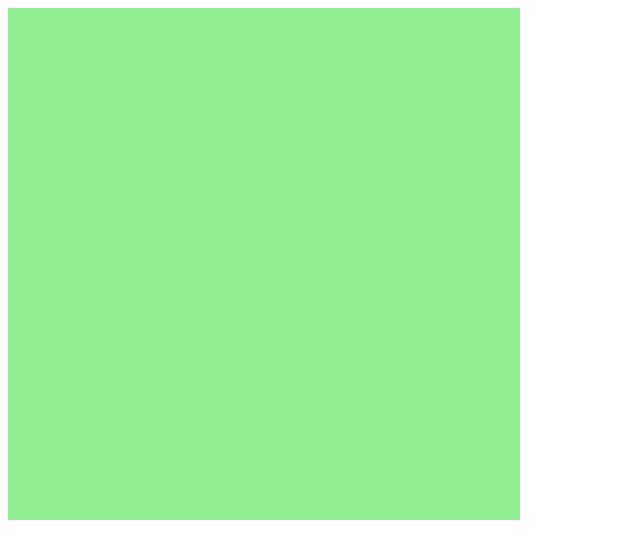
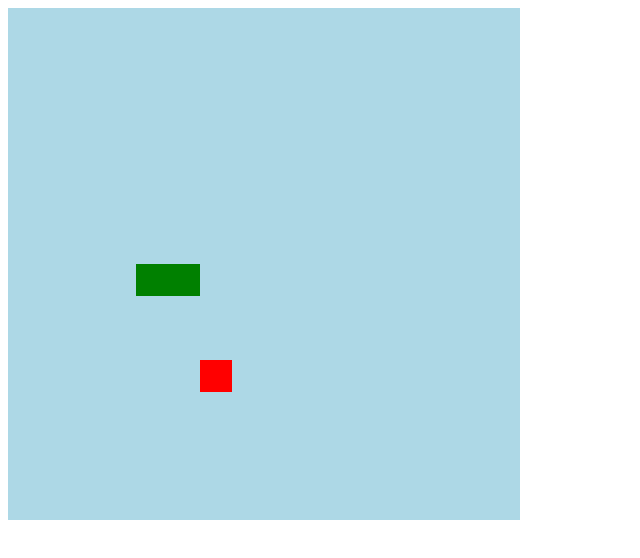
Before and after one commit to LucasPinho95/snakeGame, a plain HTML site: page index.html in a window 1280 px wide. Shown: the whole page, without its empty margins (0-640 px from the left). Drawn offline with Linux system fonts and the light colour scheme.

Commit message:
Movimentação, incremento e loop

```diff
--- a/index.html
+++ b/index.html
@@ -6,7 +6,7 @@
       <meta http-equiv="X-UA-Compatible" content="ie=edge">
       <link rel="stylesheet" href="style.css">
       <script defer src="script.js"></script>
-      <title>Snake Game Pinho</title>
+      <title>Snake Game Custom</title>
 </head>
 <body>
       <canvas id="snake" width="512" height="512"></canvas>
--- a/script.js
+++ b/script.js
@@ -7,9 +7,13 @@ snake[0] = {
     y: 8 * box
 }
 let direction = "right";
+let food = {
+      x: Math.floor(Math.random() * 15 + 1) * box,
+      y: Math.floor(Math.random() * 15 + 1) * box
+}
 
 function criarBG(){
-      context.fillStyle = "lightgreen";
+      context.fillStyle = "lightblue";
       context.fillRect(0, 0, 16 * box, 16 * box);
 }
 
@@ -20,9 +24,32 @@ function criarCobrinha(){
        }
 }
 
+function drawFood(){
+      context.fillStyle = "red";
+      context.fillRect(food.x, food.y, box, box)
+}
+
+
+document.addEventListener('keydown', update);
+
+function update (event){
+       if(event.keyCode == 37 && direction != "right") direction = "left";
+       if(event.keyCode == 38 && direction != "down") direction = "up";
+       if(event.keyCode == 39 && direction != "left") direction = "right";
+       if(event.keyCode == 40 && direction != "up") direction = "down";
+}
+
+
+
 function iniciarJogo(){
+      if(snake[0].x > 15 * box && direction == "right") snake[0].x = 0;
+      if(snake[0].x < 0 && direction == "left") snake[0].x = 16 * box;
+      if(snake[0].y > 15 * box && direction == "down") snake[0].y = 0;
+      if(snake[0].y < 0 && direction == "up") snake[0].y = 16 * box;
+
       criarBG();
       criarCobrinha();
+      drawFood();
 
       let snakeX = snake[0].x;
       let snakeY = snake[0].y;
@@ -32,7 +59,15 @@ function iniciarJogo(){
       if(direction == "up") snakeY -= box;
       if(direction == "down") snakeY += box;
 
-      snake.pop();
+      if(snakeX != food.x || snakeY != food.y){
+            snake.pop();
+      }
+      else{food.x = Math.floor(Math.random() * 15 + 1) * box,
+           food.y = Math.floor(Math.random() * 15 + 1) * box
+      }
+
+
+
 
       let newHead = {
             x: snakeX,
@@ -43,4 +78,4 @@ function iniciarJogo(){
 
 }
 
-let jogo = setInterval(iniciarJogo, 100);
+let jogo = setInterval(iniciarJogo, 80);
```
